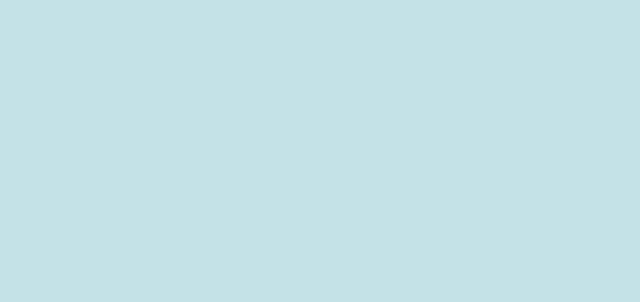
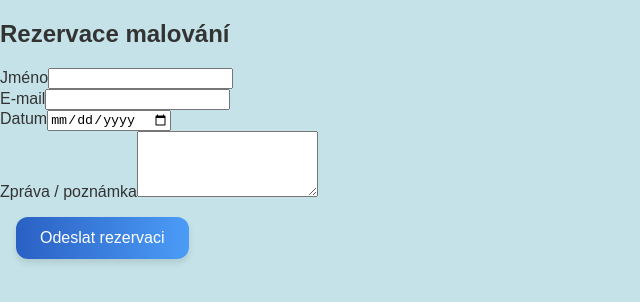
Before and after one commit to FH-1992/final-project-FH, a React (Create React App) app: page /booking in a window 1280 px wide. Before the commit this address had no page. Shown: the top 302 px of the page, without its empty margins (0-640 px from the left). Built offline with nearby package versions, Linux system fonts and the light colour scheme.

Commit message:
instalace fetch a přidání  booking systému - běží na localhost 3001

```diff
--- a/src/App.js
+++ b/src/App.js
@@ -2,6 +2,7 @@ import "./App.css";
 
 import { BrowserRouter, Route, Routes } from "react-router";
 
+import Booking from "./booking";
 import PaintPriceCalculator from "./calculator";
 import Room from "./room";
 
@@ -11,6 +12,7 @@ function App() {
       <Routes>
         <Route path="/" element={<Room />} />
         <Route path="/calculator" element={<PaintPriceCalculator />} />
+        <Route path="/booking" element={<Booking />} />
       </Routes>
     </BrowserRouter>
   );
--- a/src/booking.jsx
+++ b/src/booking.jsx
@@ -1,46 +1,89 @@
 import { useState } from "react";
 
 export default function BookingPage() {
-  const [name, setName] = useState("");
-  const [date, setDate] = useState("");
-  const [time, setTime] = useState("");
-  const [service, setService] = useState("");
+  const [form, setForm] = useState({
+    name: "",
+    email: "",
+    date: "",
+    message: "",
+  });
 
-  const handleSubmit = async (e) => {
+  const [submitted, setSubmitted] = useState(false);
+
+  const handleChange = (e) => {
+    setForm({ ...form, [e.target.name]: e.target.value });
+  };
+
+  const handleSubmit = (e) => {
     e.preventDefault();
-    const response = await fetch("http://localhost:5000/api/reservations", {
-      method: "POST",
-      headers: { "Content-Type": "application/json" },
-      body: JSON.stringify({ name, date, time, service }),
-    });
-    const data = await response.json();
-    alert("Rezervace vytvořena!");
-    console.log(data);
+    // Zde bys poslal data na server přes fetch nebo axios
+    console.log("Rezervace odeslána:", form);
+    setSubmitted(true);
   };
 
   return (
-    <form onSubmit={handleSubmit}>
+    <div className="max-w-md mx-auto mt-10 p-6 bg-white rounded shadow">
+      <h2 className="text-2xl font-bold text-center mb-6">
+        Rezervace malování
+      </h2>
+
+      {submitted ? (
+        <p className="text-green-600 text-center font-semibold">
+          Děkujeme! Vaše rezervace byla odeslána.
+        </p>
+      ) : (
+        <form onSubmit={handleSubmit} className="space-y-4">
+          <div>
+            <label className="block font-medium mb-1">Jméno</label>
             <input
-        placeholder="Jméno"
-        value={name}
-        onChange={(e) => setName(e.target.value)}
+              type="text"
+              name="name"
+              value={form.name}
+              onChange={handleChange}
+              required
+              className="w-full border px-3 py-2 rounded"
             />
+          </div>
+          <div>
+            <label className="block font-medium mb-1">E-mail</label>
+            <input
+              type="email"
+              name="email"
+              value={form.email}
+              onChange={handleChange}
+              required
+              className="w-full border px-3 py-2 rounded"
+            />
+          </div>
+          <div>
+            <label className="block font-medium mb-1">Datum</label>
             <input
               type="date"
-        value={date}
-        onChange={(e) => setDate(e.target.value)}
+              name="date"
+              value={form.date}
+              onChange={handleChange}
+              required
+              className="w-full border px-3 py-2 rounded"
             />
-      <input
-        type="time"
-        value={time}
-        onChange={(e) => setTime(e.target.value)}
-      />
-      <input
-        placeholder="Služba"
-        value={service}
-        onChange={(e) => setService(e.target.value)}
-      />
-      <button type="submit">Rezervovat</button>
+          </div>
+          <div>
+            <label className="block font-medium mb-1">Zpráva / poznámka</label>
+            <textarea
+              name="message"
+              value={form.message}
+              onChange={handleChange}
+              rows="4"
+              className="w-full border px-3 py-2 rounded"
+            ></textarea>
+          </div>
+          <button
+            type="submit"
+            className="w-full bg-blue-600 text-white py-2 rounded hover:bg-blue-700"
+          >
+            Odeslat rezervaci
+          </button>
         </form>
+      )}
+    </div>
   );
 }
```
Also changed, not shown: src/backend/package.json (added, +13 -0 lines), src/backend/server.js (added, +19 -0 lines), 1 other file (tests, documents, lock files or other folders). Lines whose indentation alone changed are shown as unchanged.
